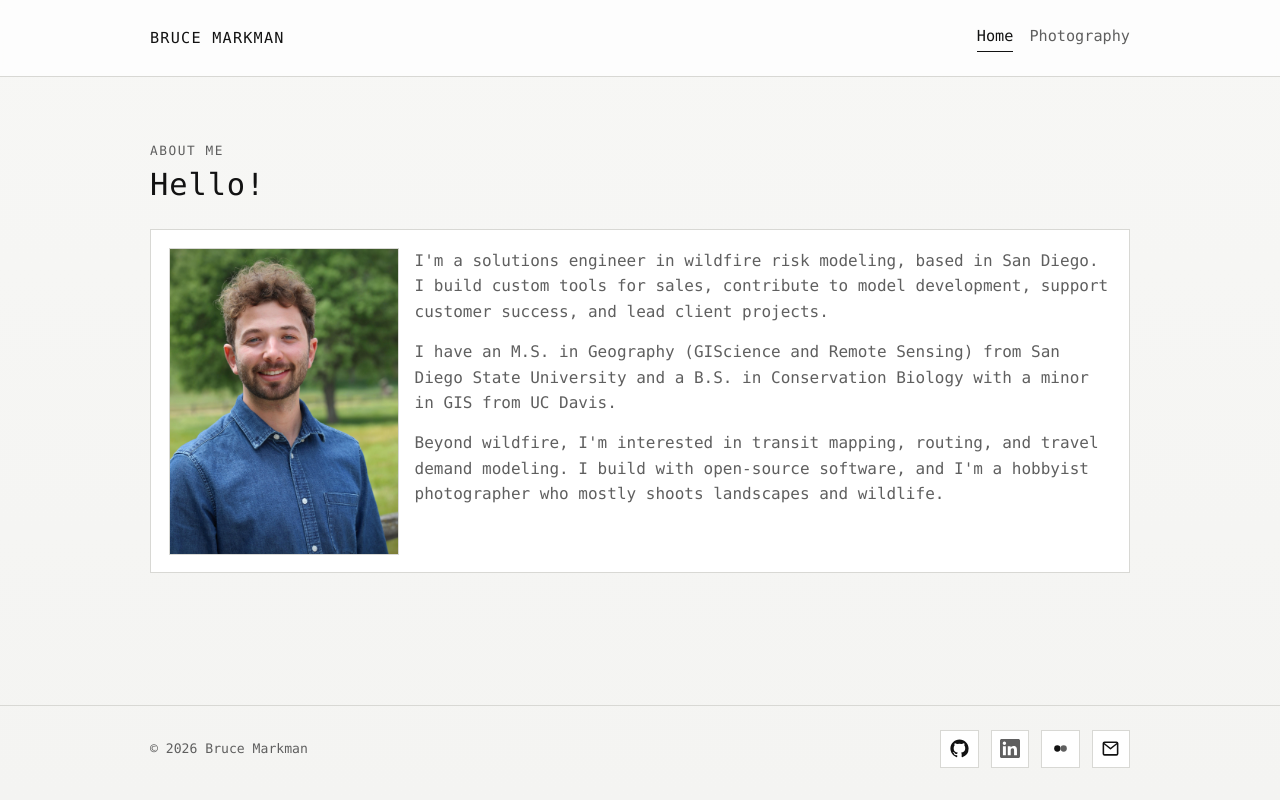
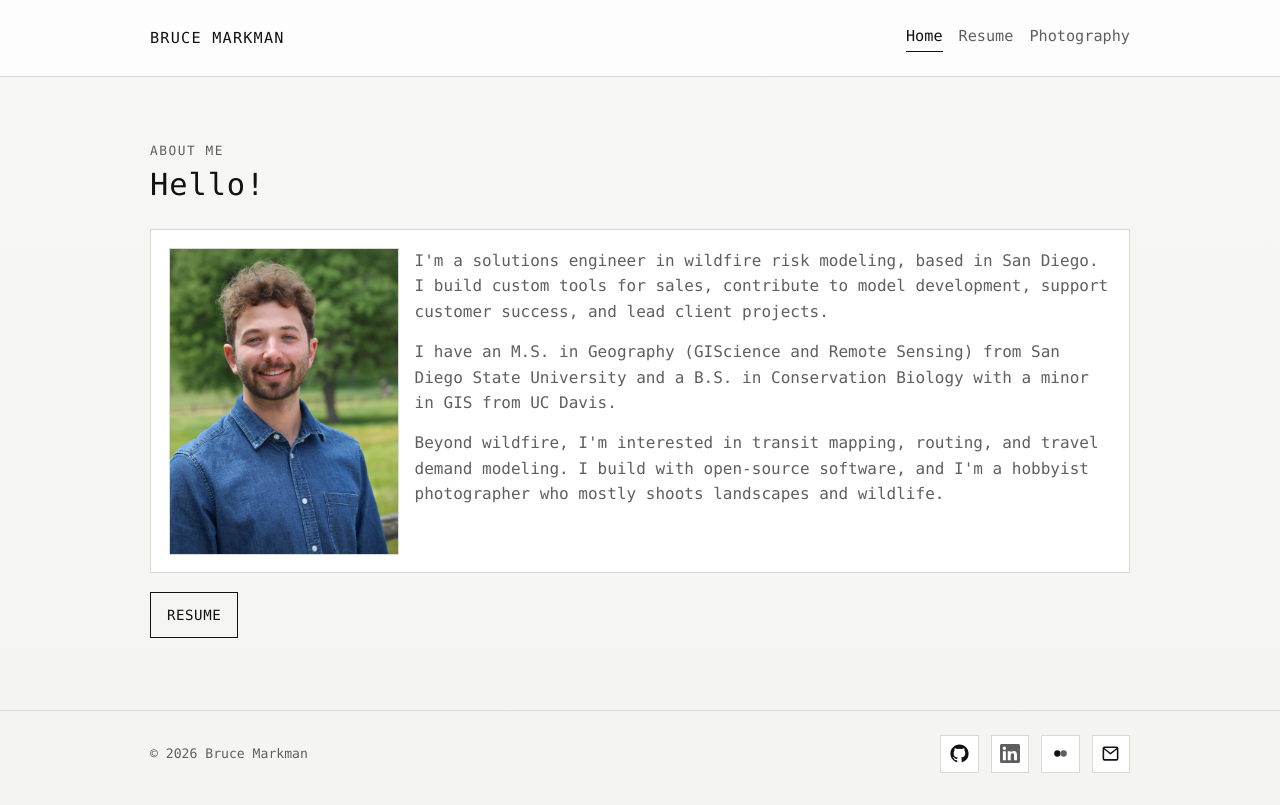
Before and after one commit to bmarkman1234/portfolio, a plain HTML site: page index.html in a window 1280 px wide. Drawn offline with Linux system fonts and the light colour scheme.

Commit message:
Restore resume navigation links

```diff
--- a/index.html
+++ b/index.html
@@ -12,6 +12,7 @@
       <a class="brand" href="index.html">Bruce Markman</a>
       <nav class="nav-links" aria-label="Primary">
         <a class="nav-link active" href="index.html">Home</a>
+        <a class="nav-link" href="resume.html">Resume</a>
         <a class="nav-link" href="photography.html">Photography</a>
       </nav>
     </div>
@@ -33,6 +34,10 @@
         </div>
       </article>
 
+      <div class="home-tabs" aria-label="Primary page tabs">
+        <a class="button" href="resume.html">Resume</a>
+      </div>
+
     </section>
   </main>
 
```
Also changed, not shown: about.html (+1 -0 lines), photography.html (+1 -0 lines), resume.html (+1 -0 lines).
